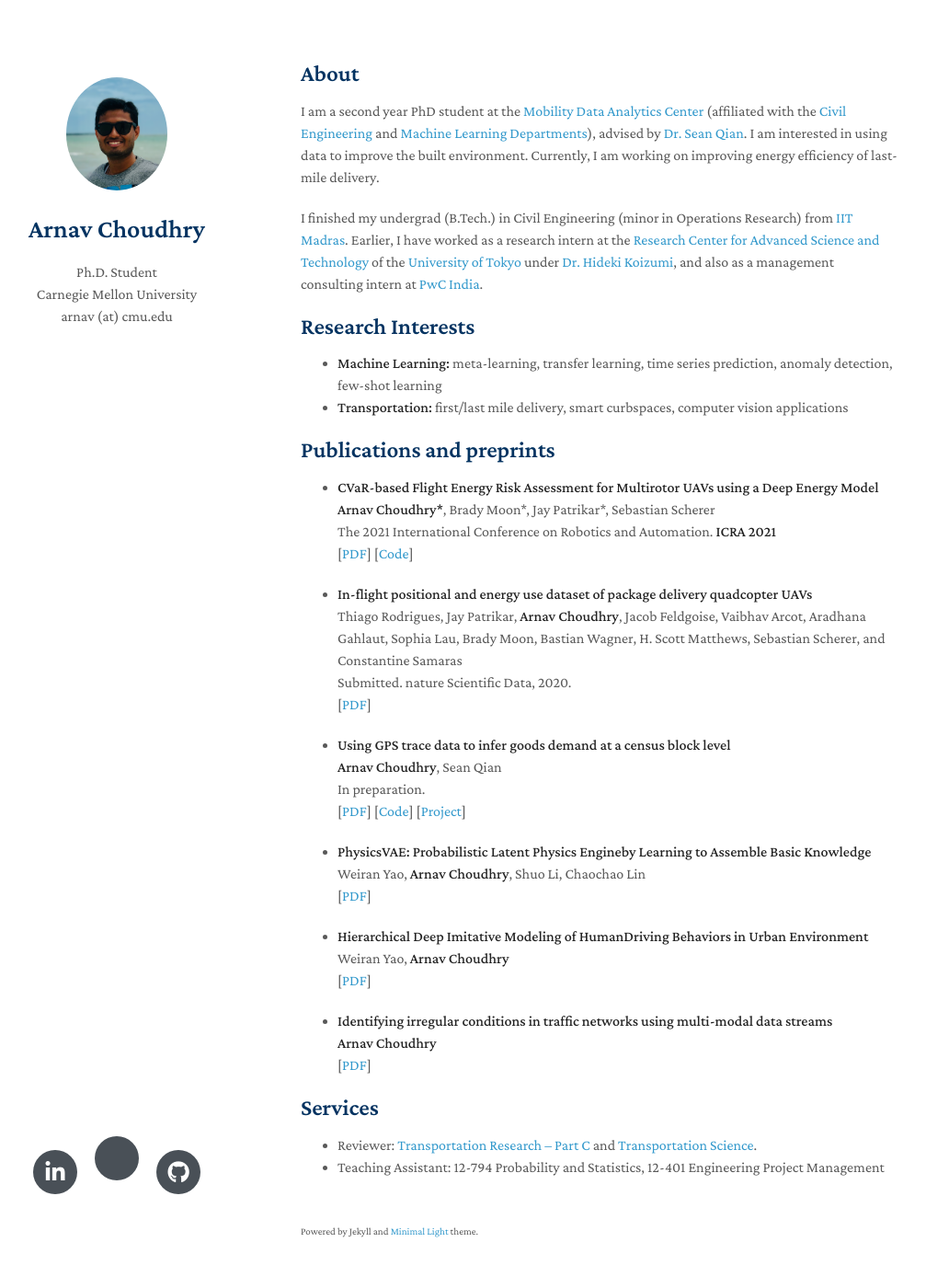
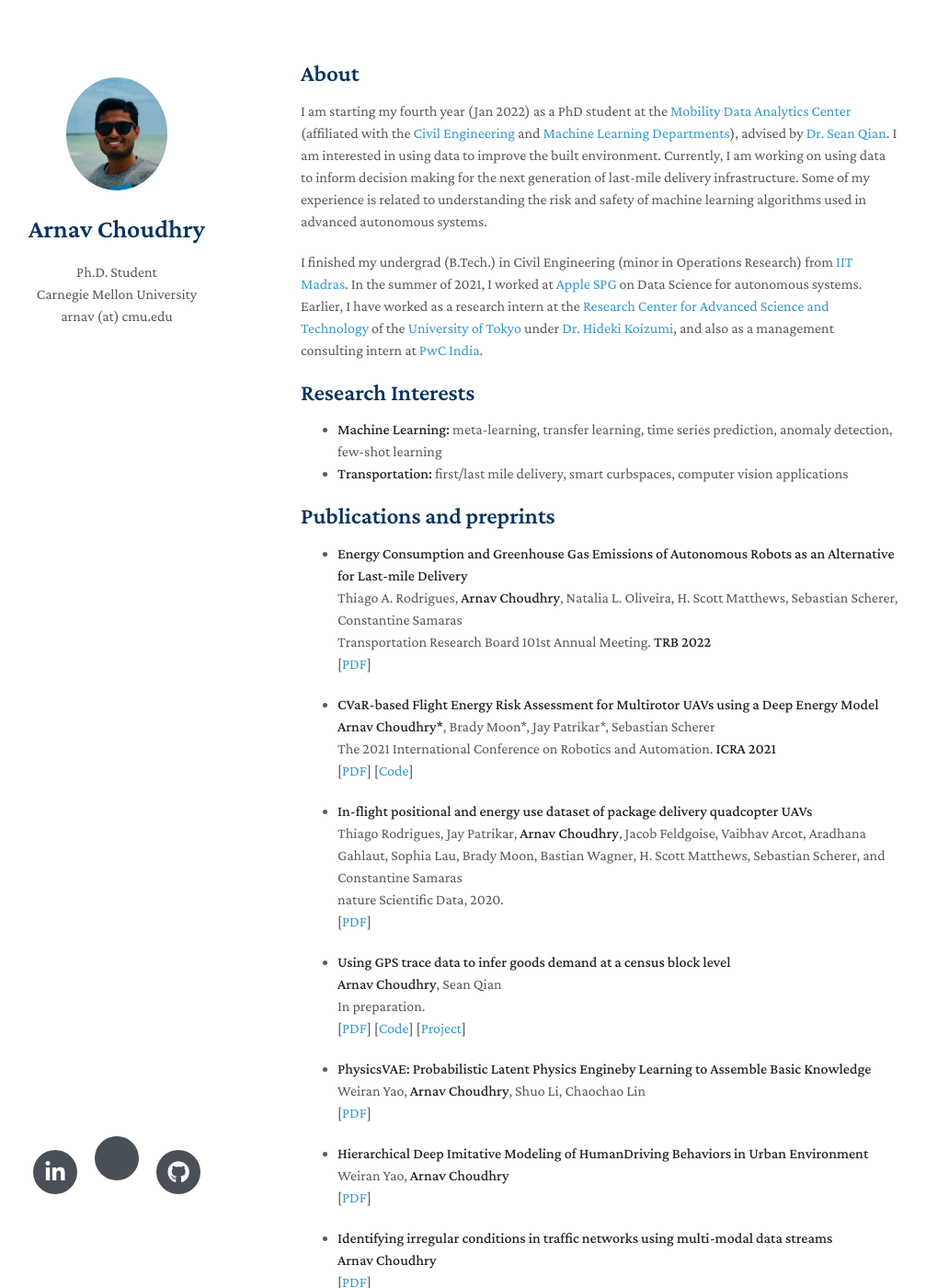
Before and after one commit to arnav1/arnav1.github.io, a Jekyll site: the page built from index.md, in a window 1280 px wide and 1400 px high. Shown: the whole window at 92% size, without its empty margins (143-1150 px from the left). Built offline with Jekyll 4.4.1, drawn with Linux system fonts in a browser that asks for light colours; nearby versions of some CDN libraries; a style sheet for code colours, icons or effects is not loaded.

Commit message:
Quick updates

```diff
--- a/index.md
+++ b/index.md
@@ -4,9 +4,13 @@ layout: homepage
 
 ## About
 
-I am a second year PhD student at the [Mobility Data Analytics Center](http://mac.heinz.cmu.edu) (affiliated with the [Civil Engineering](https://www.cmu.edu/cee/) and [Machine Learning Departments](https://www.ml.cmu.edu)), advised by [Dr. Sean Qian](https://faculty.ce.cmu.edu/qian/). I am interested in using data to improve the built environment. Currently, I am working on improving energy efficiency of last-mile delivery.
+I am starting my fourth year (Jan 2022) as a PhD student at the [Mobility Data Analytics Center](http://mac.heinz.cmu.edu) (affiliated with the [Civil Engineering](https://www.cmu.edu/cee/) and [Machine Learning Departments](https://www.ml.cmu.edu)), advised by [Dr. Sean Qian](https://faculty.ce.cmu.edu/qian/). I am interested in using data to improve the built environment. Currently, I am working on using data to inform decision making for the next generation of last-mile delivery infrastructure. Some of my experience is related to understanding the risk and safety of machine learning algorithms used in advanced autonomous systems.
 
-I finished my undergrad (B.Tech.) in Civil Engineering (minor in Operations Research) from [IIT Madras](https://www.iitm.ac.in). Earlier, I have worked as a research intern at the [Research Center for Advanced Science and Technology](https://www.rcast.u-tokyo.ac.jp/ja/index.html) of the [University of Tokyo](https://www.u-tokyo.ac.jp/en/index.html) under [Dr. Hideki Koizumi](http://ut-cd.com/english/), and also as a management consulting intern at [PwC India](https://www.pwc.in).
+<!--
+Some of my work is also related to interpreting
+-->
+
+I finished my undergrad (B.Tech.) in Civil Engineering (minor in Operations Research) from [IIT Madras](https://www.iitm.ac.in). In the summer of 2021, I worked at [Apple SPG](https://www.apple.com) on Data Science for autonomous systems. Earlier, I have worked as a research intern at the [Research Center for Advanced Science and Technology](https://www.rcast.u-tokyo.ac.jp/ja/index.html) of the [University of Tokyo](https://www.u-tokyo.ac.jp/en/index.html) under [Dr. Hideki Koizumi](http://ut-cd.com/english/), and also as a management consulting intern at [PwC India](https://www.pwc.in).
 
 ## Research Interests
 
@@ -23,6 +27,14 @@ I finished my undergrad (B.Tech.) in Civil Engineering (minor in Operations Rese
 
 ## Publications and preprints
 
+- **Energy Consumption and Greenhouse Gas Emissions of Autonomous Robots as an Alternative for Last-mile Delivery**
+  <br>
+  Thiago A. Rodrigues, **Arnav Choudhry**, Natalia L. Oliveira, H. Scott Matthews, Sebastian Scherer, Constantine Samaras
+  <br>
+  Transportation Research Board 101st Annual Meeting. **TRB 2022**
+  <br>
+  [[PDF](#)]
+
 - **CVaR-based Flight Energy Risk Assessment for Multirotor UAVs using a Deep Energy Model**
   <br>
   **Arnav Choudhry\***, Brady Moon\*, Jay Patrikar\*, Sebastian Scherer
@@ -35,7 +47,7 @@ I finished my undergrad (B.Tech.) in Civil Engineering (minor in Operations Rese
   <br>
   Thiago Rodrigues, Jay Patrikar, **Arnav Choudhry**, Jacob Feldgoise, Vaibhav Arcot, Aradhana Gahlaut, Sophia Lau, Brady Moon, Bastian Wagner, H. Scott Matthews, Sebastian Scherer, and Constantine Samaras
   <br>
-  Submitted. nature Scientific Data, 2020.
+  nature Scientific Data, 2020.
   <br>
   [[PDF](#)]
 
```
